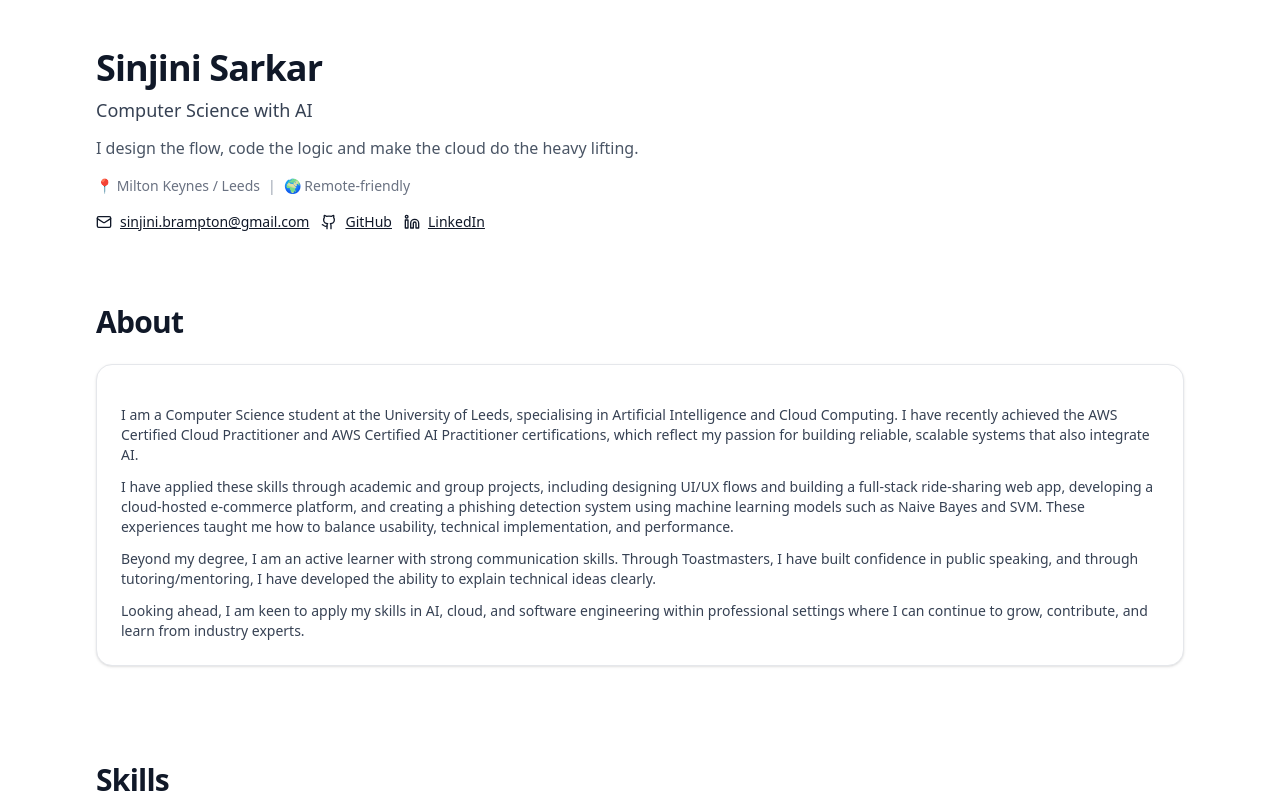
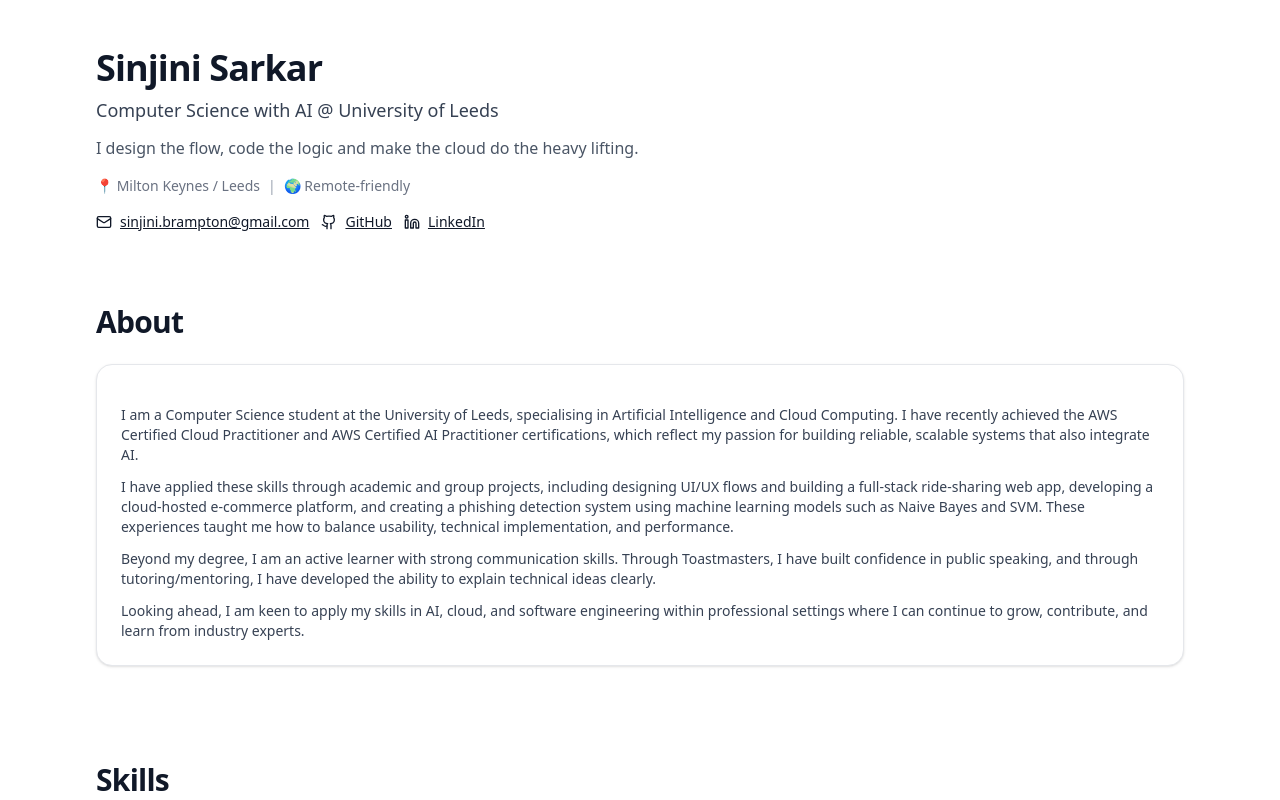
Before and after one commit to sinjinisarkar/sinjini-portfolio, a Next.js app: page / in a window 1280 px wide. Shown: the top 800 px of the page. Built offline with nearby package versions, Linux system fonts and the light colour scheme.

Commit message:
feat: portfolio v4

```diff
--- a/src/app/page.tsx
+++ b/src/app/page.tsx
@@ -36,7 +36,7 @@ const TagRow: React.FC<TagRowProps> = ({ items = [] }) => (
 // ===== Content (edit me!)
 const ME = {
   name: "Sinjini Sarkar",
-  title: "Computer Science with AI",
+  title: "Computer Science with AI @ University of Leeds",
   blurb:
     "I design the flow, code the logic and make the cloud do the heavy lifting.",
   location: "UK — Milton Keynes/Leeds (remote-friendly)",
```
